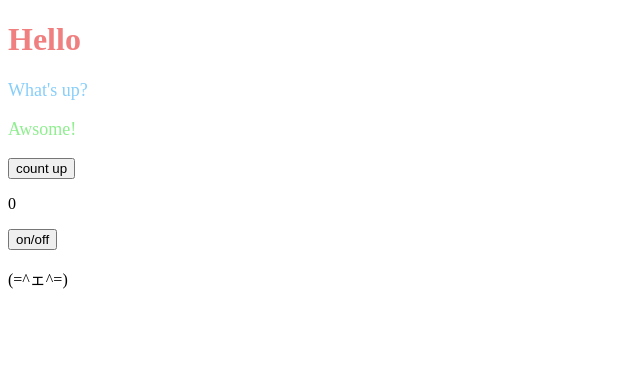
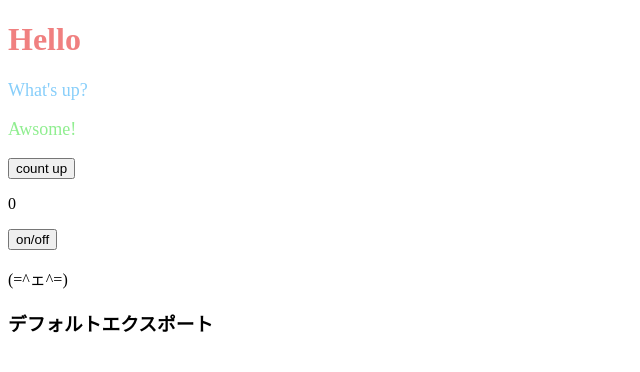
Before and after one commit to tsuyukurage/udemy-modern-javascript, a React (Create React App) app in the folder react-basics/: page / in a window 1280 px wide. Shown: the top 372 px of the page, without its empty margins (0-640 px from the left). Built offline with nearby package versions, Linux system fonts and the light colour scheme.

Commit message:
default export追加

```diff
--- a/react-basics/src/App.jsx
+++ b/react-basics/src/App.jsx
@@ -1,5 +1,6 @@
 import { useEffect, useState } from 'react';
 import { ColorfulMessage } from './conponents/ColorfulMessage';
+import Default from './conponents/DefaultImport';
 
 function App() {
   console.log('--App--');
@@ -34,7 +35,7 @@ function App() {
       <p>{num}</p>
       <button onClick={onClickToggle}>on/off</button>
       {isShowCat && <p>(=^ェ^=)</p>}
-
+      <Default></Default>
     </>
   );
 }
--- /dev/null
+++ b/react-basics/src/conponents/DefaultImport.jsx
@@ -0,0 +1,8 @@
+const DefaultImport = () => {
+  return (
+    <>
+      <h3>デフォルトエクスポート</h3>
+    </>
+  );
+};
+export default DefaultImport;
```
